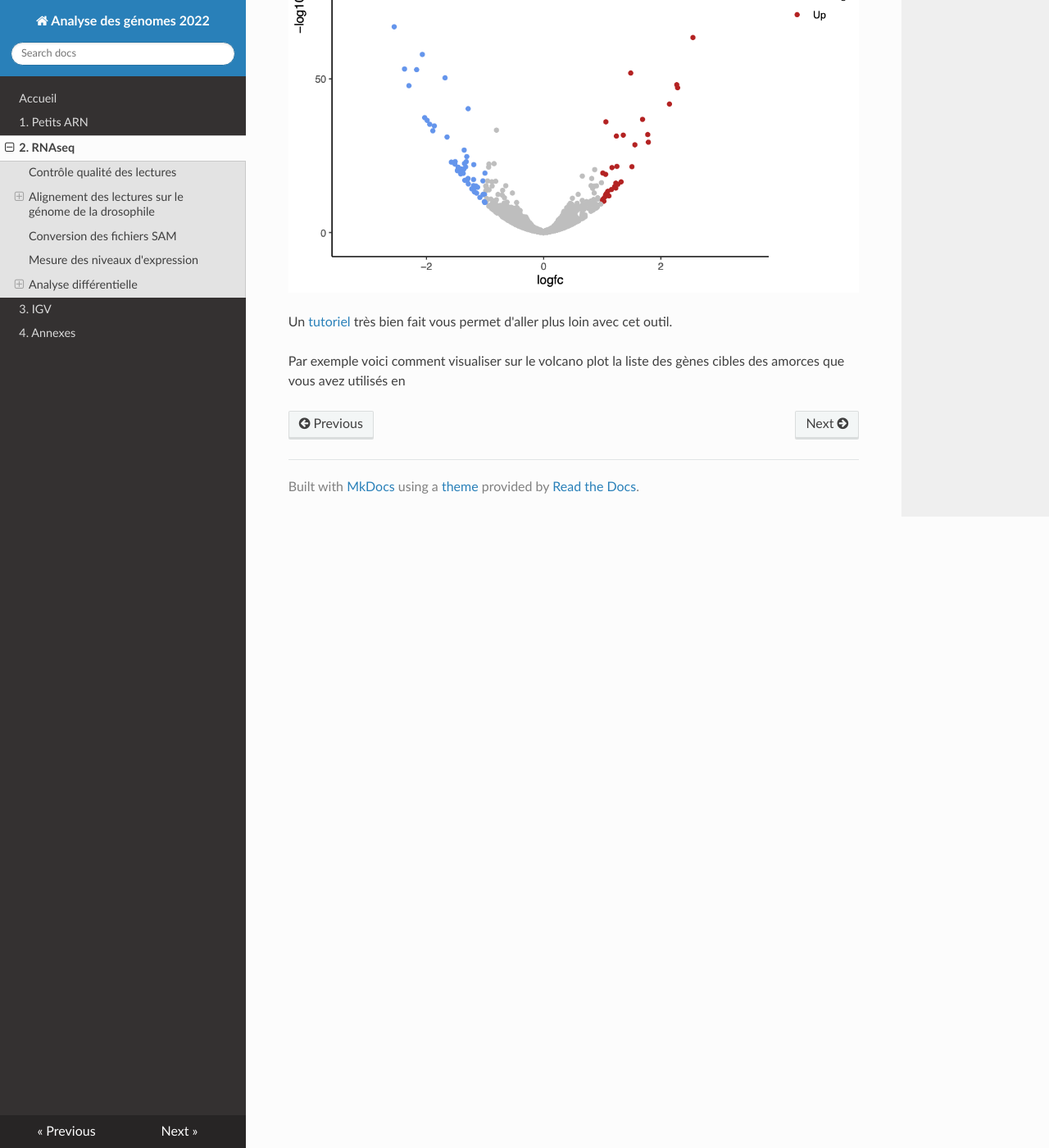
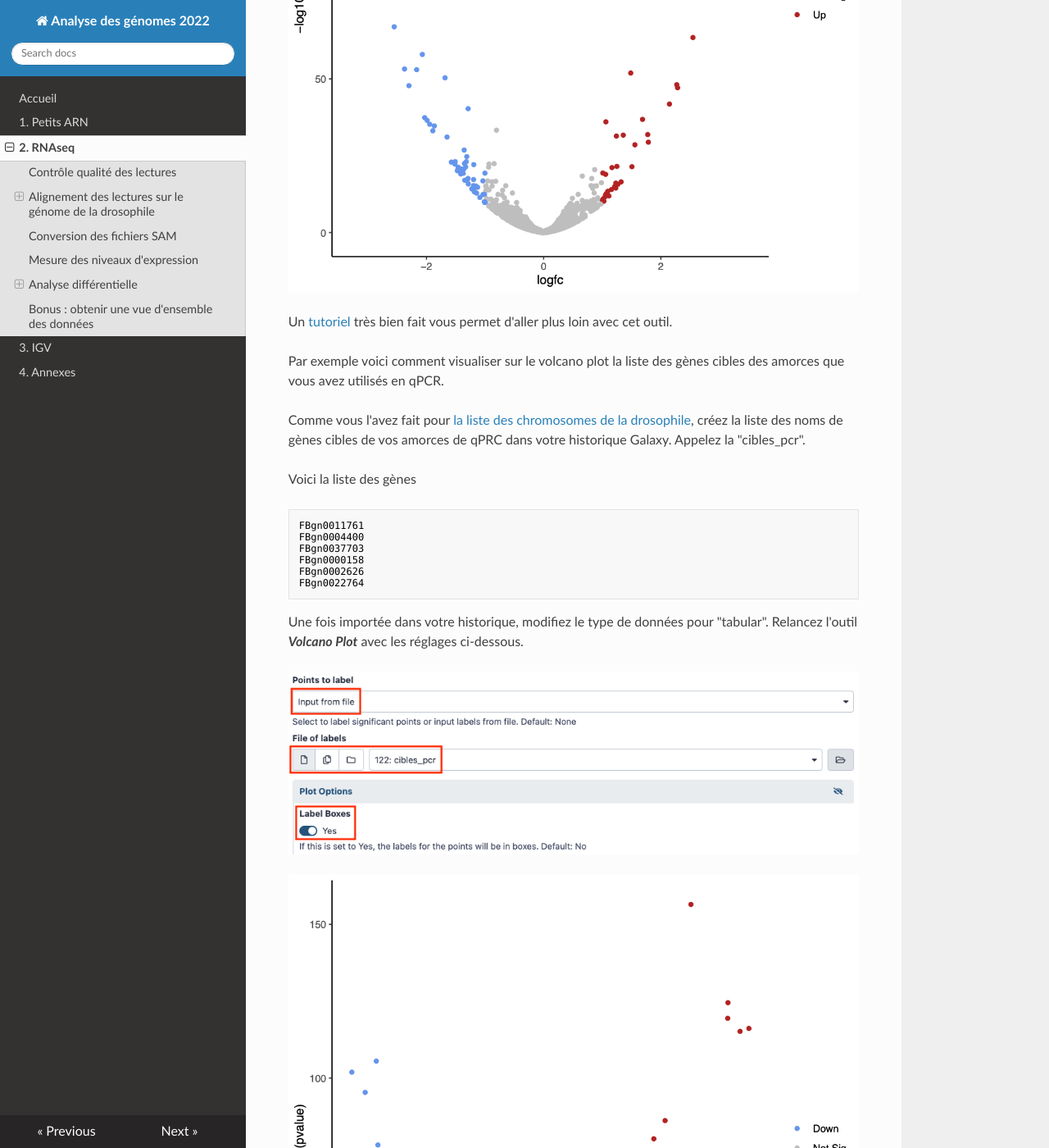
Before and after one commit to slecrom/AG2024, an MkDocs documentation site: the page built from docs/rnaseq.md, in a window 1280 px wide and 1400 px high, scrolled down 9850 px. Shown: the whole window at 82% size. Built offline with MkDocs 1.6.1, drawn with Linux system fonts in a browser that asks for light colours; nearby versions of some CDN libraries; some of the changed text lies outside the part shown.

Commit message:
Documentation updates

````diff
--- a/docs/rnaseq.md
+++ b/docs/rnaseq.md
@@ -129,4 +129,31 @@ Attention à bien faire correspondre les colonnes demandées au format de sortie
 
 Un [tutoriel](https://training.galaxyproject.org/training-material/topics/transcriptomics/tutorials/rna-seq-viz-with-volcanoplot/tutorial.html) très bien fait vous permet d'aller plus loin avec cet outil.
 
-Par exemple voici comment visualiser sur le volcano plot la liste des gènes cibles des amorces que vous avez utilisés en
+Par exemple voici comment visualiser sur le volcano plot la liste des gènes cibles des amorces que vous avez utilisés en qPCR.
+
+Comme vous l'avez fait pour [la liste des chromosomes de la drosophile](https://artbio.github.io/startbio/AnalyseGenomes_2022/Preparing_reference/#a-simplify-fasta-headers), créez la liste des noms de gènes cibles de vos amorces de qPRC dans votre historique Galaxy. Appelez la "cibles_pcr".
+
+Voici la liste des gènes
+```
+FBgn0011761
+FBgn0004400
+FBgn0037703
+FBgn0000158
+FBgn0002626
+FBgn0022764
+```
+
+Une fois importée dans votre historique, modifiez le type de données pour "tabular".
+Relancez l'outil ***Volcano Plot*** avec les réglages ci-dessous.
+
+![Volcano plot](img/rna/volcano_plot2.png "Volcano plot")
+
+![Volcano plot](img/rna/volcano_result2.png "Volcano result")
+
+
+--------------------------------------------------------------------------------
+## Bonus : obtenir une vue d'ensemble des données
+
+L'outil **[MultiQC](https://multiqc.info/)** permet de regrouper les résultats des analyses bioinformatiques portant sur de nombreux échantillons dans un seul rapport.
+
+![MultiQC](img/rna/multiqc.png "MultiQC")
````
Also changed, not shown: docs/img/rna/multiqc.png (added), docs/img/rna/volcano_plot2.png (added), docs/img/rna/volcano_result2.png (added).
